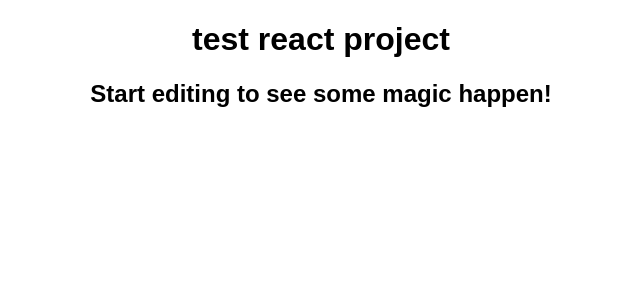
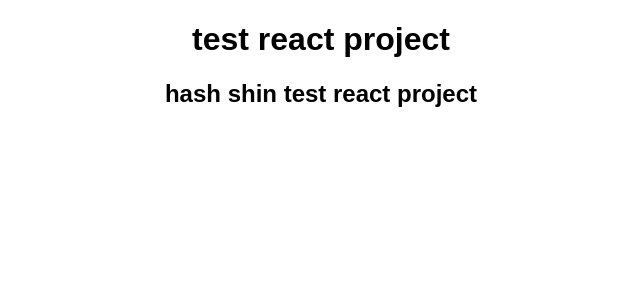
Before and after one commit to shinhash/myReactProject_first, a React (Create React App) app: page / in a window 1280 px wide. Shown: the top 300 px of the page, without its empty margins (319-959 px from the left). Built offline with nearby package versions, Linux system fonts and the light colour scheme.

Commit message:
hash commit 2022-03-12 test commiut

```diff
--- a/src/App.js
+++ b/src/App.js
@@ -4,7 +4,7 @@ export default function App() {
   return (
     <div className="App">
       <h1>test react project</h1>
-      <h2>Start editing to see some magic happen!</h2>
+      <h2>hash shin test react project</h2>
     </div>
   );
 }
```
